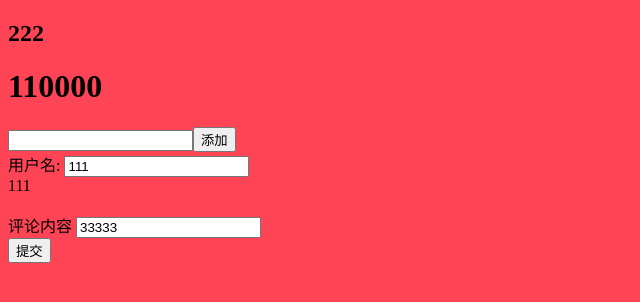
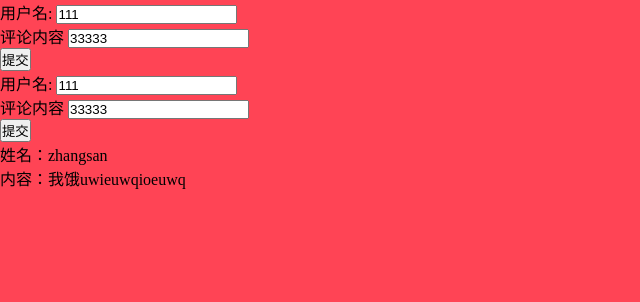
Before and after one commit to clm1100/reactstudy, a React (Create React App) app: page / in a window 1280 px wide. Shown: the top 302 px of the page, without its empty margins (0-640 px from the left). Built offline with nearby package versions, Linux system fonts and the light colour scheme.

Commit message:
完成评论功能

```diff
--- a/src/App.jsx
+++ b/src/App.jsx
@@ -1,65 +1,37 @@
 import React, { Component } from 'react'
 import ReactDOM from 'react-dom'
-import Header  from './common/Header'
+import Header from './common/Header'
+import Frominput from './components/Forminput'
+import Content from './components/Content'
 class App extends Component {
-  constructor(){
+  constructor() {
     super()
-    this.state= {
-      username:'111',
-      content:'33333',
-      arr:[]
+    this.state = {
+      arr: [{
+        username: 'zhangsan',
+        content: '我饿uwieuwqioeuwq'
+      }]
     }
   }
-  change(e){
+  setArr({username,content}) {
+    console.log("22222222222")
+    console.log(this);
     this.setState({
-      username:e.target.value
-    })
-  }
-  ContentChange (event) {
-    this.setState({
-      content: event.target.value
-    })
-  }
-  setArr(){
-    console.log("3333")
-    let username = this.state.username
-    let content  = this.state.content
-    this.setState({
-      arr:this.state.arr.concat({
-        username:username,
-        content:content
+      arr: this.state.arr.concat({
+        username: username,
+        content: content
       })
     })
-    this.setState(function(state){
+    this.setState(function (state) {
       console.log(state)
     })
   }
-  render () {
+  render() {
     return (
       <div>
-        <Header />
-        <div>
-          用户名: <input type="text" value={this.state.username}
-          onChange={this.change.bind(this)}
-          />
-          <div>{this.state.username}</div>
-          <br/>
-          评论内容 <input type="text" value={this.state.content}
-          onChange = {this.ContentChange.bind(this)}
-          />
-          <br/>
-          <button onClick = {this.setArr.bind(this)}>提交</button>
-        </div>
-        <div>
-          <ul>
-            {this.state.arr.map((ele,index)=>{
-              return (<li key={index+1}>
-              <span>{ele.username}</span>
-              <p>{ele.content}</p>
-            </li>)
-            })}
-          </ul>
-        </div>
+        <Frominput setArr = {this.setArr.bind(this)} />
+        <Frominput setArr = {this.setArr.bind(this)} />
+        <Content arr={this.state.arr} />
       </div>
     )
   }
--- a/src/common/Header.jsx
+++ b/src/common/Header.jsx
@@ -17,7 +17,7 @@ class Header extends Component {
         let b = 110000;
         var bb = this.state.a
         return (
-            <div>
+            <div className='Header'>
                 <h2>{bb}</h2>
                 <h1>{b}</h1>
                 <input type="text" />
--- /dev/null
+++ b/src/components/Content.jsx
@@ -0,0 +1,23 @@
+import React, { Component } from "react"
+
+class Content extends Component {
+    constructor() {
+        super()
+    }
+    render() {
+        return (
+            <div>
+                <ul>
+                    {this.props.arr.map((ele, index) => {
+                        return (<li key={index + 1}>
+                            <span>姓名：{ele.username}</span>
+                            <p>内容：{ele.content}</p>
+                        </li>)
+                    })}
+                </ul>
+            </div>
+        )
+    }
+}
+
+export default Content
--- /dev/null
+++ b/src/components/Forminput.jsx
@@ -0,0 +1,47 @@
+import React, { Component } from 'react'
+
+class Frominput extends Component {
+    constructor() {
+        super()
+        this.state = {
+            username: '111',
+            content: '33333',
+        }
+    }
+    change(e) {
+        this.setState({
+            username: e.target.value
+        })
+    }
+    ContentChange(event) {
+        console.log(this)
+        this.setState({
+            content: event.target.value
+        })
+    }
+    ChildsetArr(obj){
+        console.log(this)
+        this.props.setArr(obj)
+        this.setState({
+            username:'',
+            content:''
+        })
+    }
+    render() {
+        return (
+            <div>
+                用户名: <input type="text" value={this.state.username}
+                    onChange={this.change.bind(this)}
+                />
+                <br />
+                评论内容 <input type="text" value={this.state.content}
+                    onChange={this.ContentChange.bind(this)}
+                />
+                <br />
+                <button onClick = {()=>{this.ChildsetArr.call(this,this.state)}}>提交</button>
+            </div>
+        )
+    }
+}
+
+export default Frominput
--- a/src/index.js
+++ b/src/index.js
@@ -3,5 +3,5 @@ import ReactDOM from 'react-dom';
 import App from './App.jsx';
 import registerServiceWorker from './registerServiceWorker';
 import './static/index.css'
-ReactDOM.render(<App />, document.getElementById('root'));
+ReactDOM.render( < App / > , document.getElementById('root'));
 registerServiceWorker();
--- a/src/static/index.css
+++ b/src/static/index.css
@@ -1,3 +1,12 @@
-body  {
+body {
     background: #f45
 }
+
+* {
+    margin: 0;
+    padding: 0;
+}
+
+.Header {
+    background: #0000ff
+}
--- a/src/static/index.less
+++ b/src/static/index.less
@@ -1 +1,4 @@
 body {background: #f45}
+.Header{
+    background: #0000ff
+}
```
